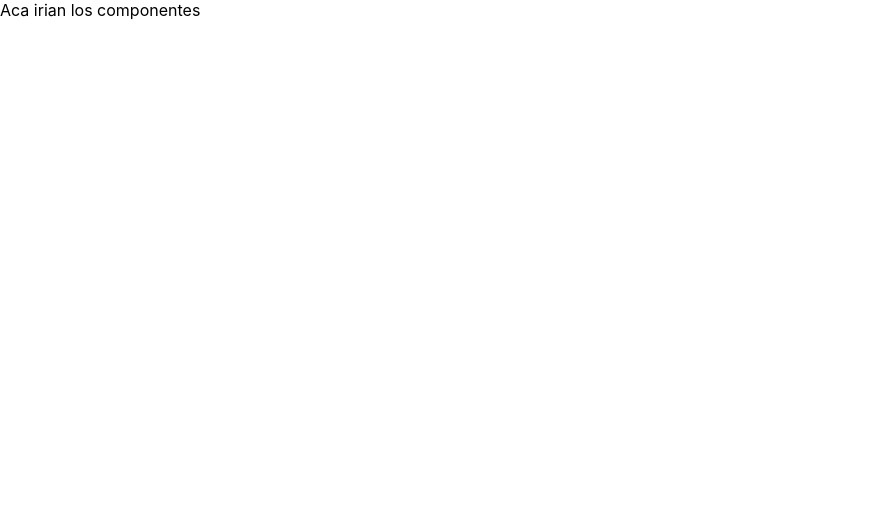
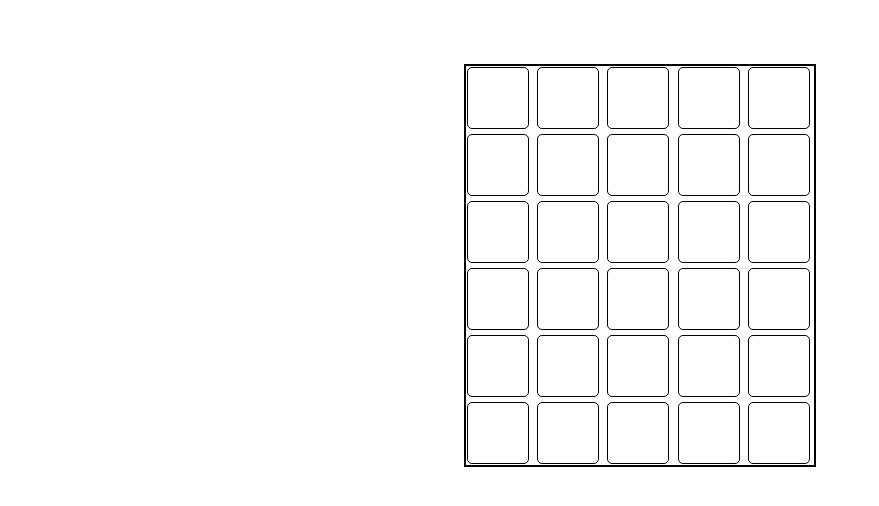
Before and after one commit to GiovanniSia/Wordle-Clon, a React (Create React App) app: page / in a window 1280 px wide. Shown: the top 506 px of the page, without its empty margins (0-879 px from the left). Built offline with nearby package versions, Linux system fonts and the light colour scheme.

Commit message:
Se agregan componentes base para grilla principal

```diff
--- a/src/App.css
+++ b/src/App.css
@@ -0,0 +1,15 @@
+*{
+    margin:0;
+    padding: 0;
+    box-sizing: border-box;
+  }
+
+  body{
+    height: 100vh;
+    color:white;
+
+    font-family: ui-sans-serif,system-ui,-apple-system,BlinkMacSystemFont,Segoe UI,Roboto,Helvetica Neue,Arial,Noto Sans,sans-serif,Apple Color Emoji,Segoe UI Emoji,Segoe UI Symbol,Noto Color Emoji;
+
+    display: flex;
+    flex-direction: column;
+  }
--- a/src/App.js
+++ b/src/App.js
@@ -1,11 +1,11 @@
 import './App.css';
+import GrillaPrincipal from './componentes/GrillaPrincipal';
 
 function App() {
   return (
     <div className="App">
-      Aca irian los componentes
+      <GrillaPrincipal></GrillaPrincipal>
     </div>
   );
-}
-
+};
 export default App;
--- /dev/null
+++ b/src/componentes/CasilleroIngreso.jsx
@@ -0,0 +1,11 @@
+import React from "react";
+import '../hojas-de-estilo/CasilleroIngreso.css'
+
+const LetraIngreso = ( {id, valor, estado} ) => {
+    return (
+        <div className="letraIngreso">
+            {id}
+        </div>
+    )
+}
+export default LetraIngreso;
--- /dev/null
+++ b/src/componentes/GrillaPrincipal.jsx
@@ -0,0 +1,32 @@
+import React, { useState, useEffect, useSyncExternalStore } from "react";
+import "../hojas-de-estilo/GrillaPrincipal.css";
+import LetraIngreso from "./CasilleroIngreso";
+
+const GrillaPrincipal = () => {
+  const crearCasilleros = () =>{
+    let casilleros = [];
+    for(let i=0; i<30; i++){
+      casilleros[i] = <LetraIngreso key={i}/>;
+    }
+    return casilleros;
+  }
+  //const [letras, setLetras] =useState(new Array(30));
+  const [letras, setLetras] = useState(crearCasilleros());
+
+  const [palabraCorrecta, setPalabraCorrecta] = useState('CABLE');
+
+  const verificarPalabraCorrecta = () => {
+
+  }
+
+  return (
+    <>
+      <div className="grilla-principal-contenedor">
+        {
+            letras.map( (l) => l )
+        }
+      </div>
+    </>
+  )
+};
+export default GrillaPrincipal;
--- /dev/null
+++ b/src/hojas-de-estilo/CasilleroIngreso.css
@@ -0,0 +1,22 @@
+.letraIngreso{
+    display: flex;
+    -webkit-box-pack: center;
+    justify-content: center;
+    -webkit-box-align: center;
+    align-items: center;
+    width: 100%;
+    max-width: 62px;
+    height: 100%;
+    max-height: 62px;
+    background-color: var(--color-present);
+    color: white;
+    border-color: rgb(224, 224, 224);
+    font-size: 1.875rem;
+    font-weight: 700;
+    text-transform: uppercase;
+    border-radius: 5px;
+    user-select: none;
+    cursor: default;
+    border: 1px solid black;
+    padding:30px;
+}
--- /dev/null
+++ b/src/hojas-de-estilo/GrillaPrincipal.css
@@ -0,0 +1,15 @@
+.grilla-principal-contenedor{
+
+    width: 100%;
+    height: 100%;
+
+    max-width: 352.5px;
+    max-height: 420px;
+    display: grid;
+    grid-template-columns: repeat(5,1fr);
+    grid-template-rows: repeat(6,1fr);
+    gap: 5px;
+    padding: 1px;
+    margin: 5% auto;
+    border: 2px solid black
+}
```
